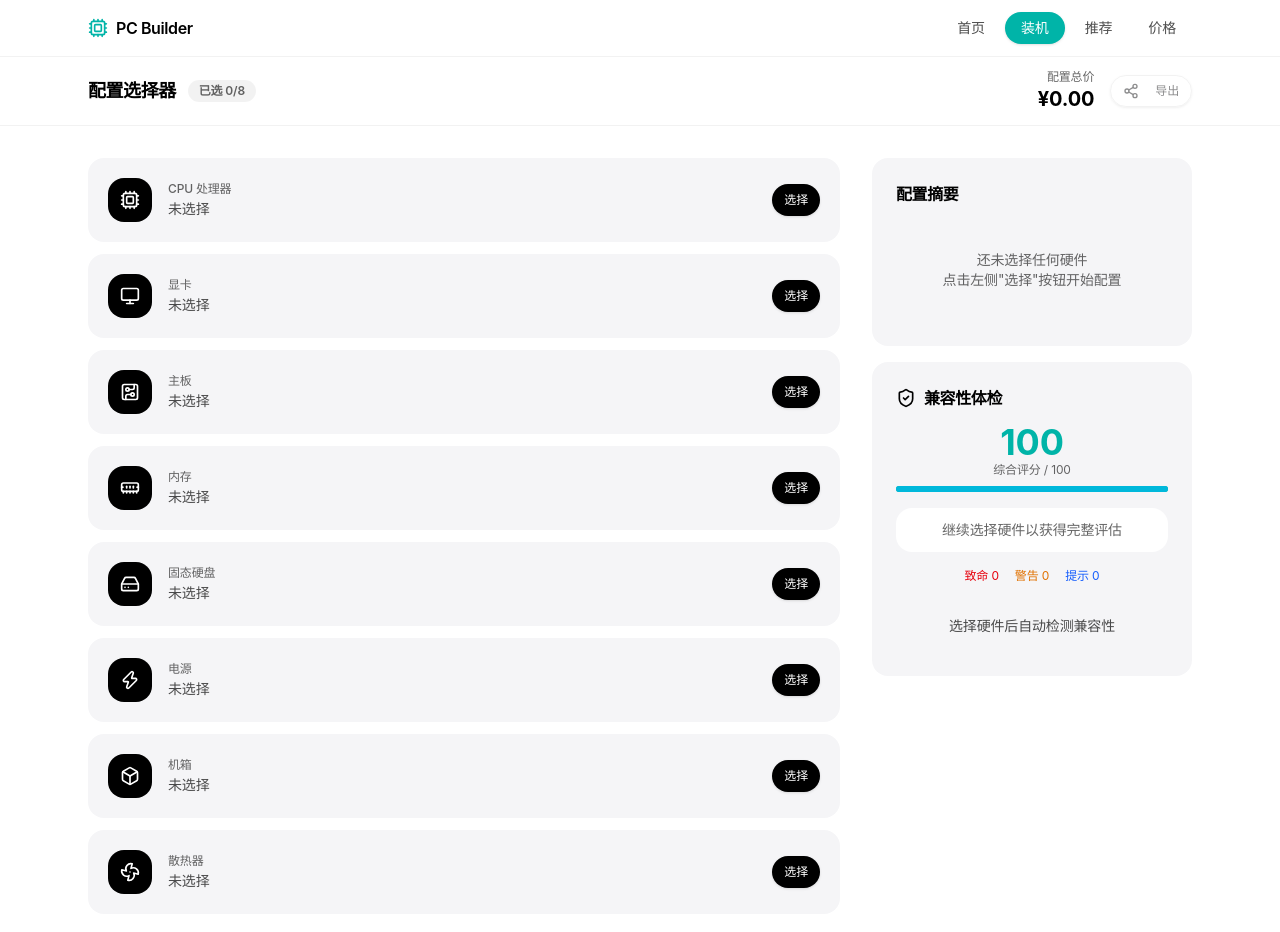
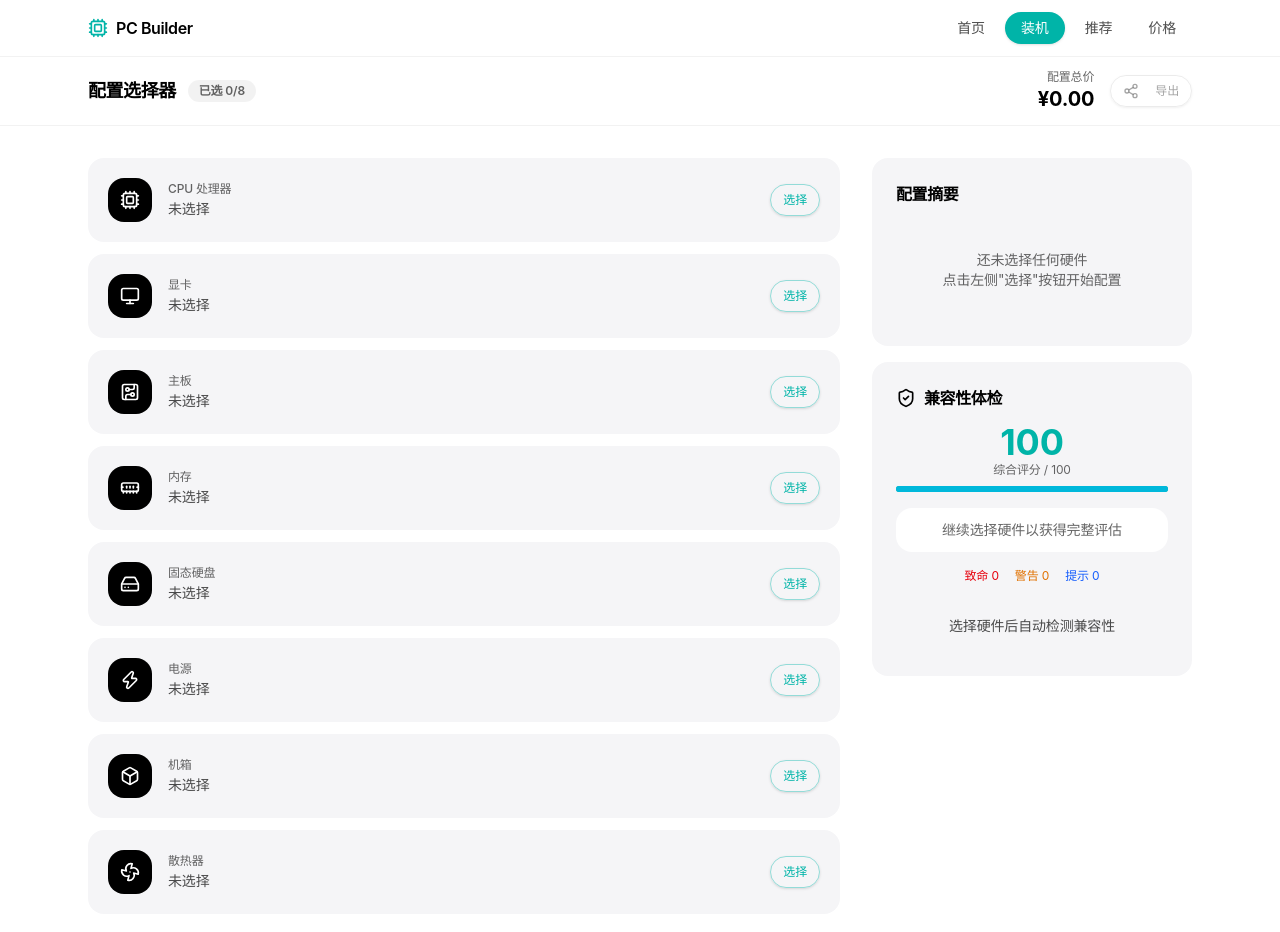
Before and after one commit to demo133/pc-builder-pro, a Next.js app: page /builder in a window 1280 px wide. Shown: the top 932 px of the page. Built offline with nearby package versions, Linux system fonts and the light colour scheme.

Commit message:
fix: 选择按钮改为蓝绿描边风格统一

```diff
--- a/src/app/builder/page.tsx
+++ b/src/app/builder/page.tsx
@@ -469,7 +469,7 @@ function BuilderPageContent() {
               variant="outline"
               disabled={selectedCount === 0}
               onClick={() => setShowExport(true)}
-              className="rounded-full border-black/10 hover:bg-black hover:text-white"
+              className="rounded-full border-black/15 text-black/70 hover:bg-black hover:text-white hover:border-black"
             >
               <Share2 className="mr-2 h-4 w-4" />
               导出
@@ -534,11 +534,11 @@ function BuilderPageContent() {
                       )}
                       <Button
                         size="sm"
-                        variant={selectedItem ? "outline" : "default"}
+                        variant="outline"
                         onClick={() => setActiveCategory(cat.key)}
                         className={selectedItem
-                          ? "rounded-full border-black/10 hover:bg-black hover:text-white"
-                          : "rounded-full bg-black text-white hover:bg-black/80"
+                          ? "rounded-full border-black/15 text-black/70 hover:bg-black hover:text-white hover:border-black"
+                          : "rounded-full border-[#00b4a8]/40 text-[#00b4a8] hover:bg-[#00b4a8] hover:text-white hover:border-[#00b4a8]"
                         }
                       >
                         {selectedItem ? "更换" : "选择"}
```
